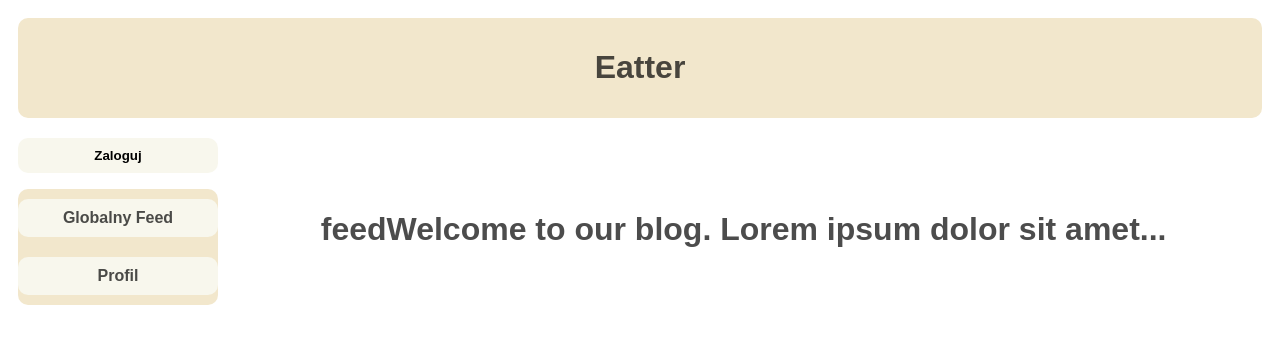
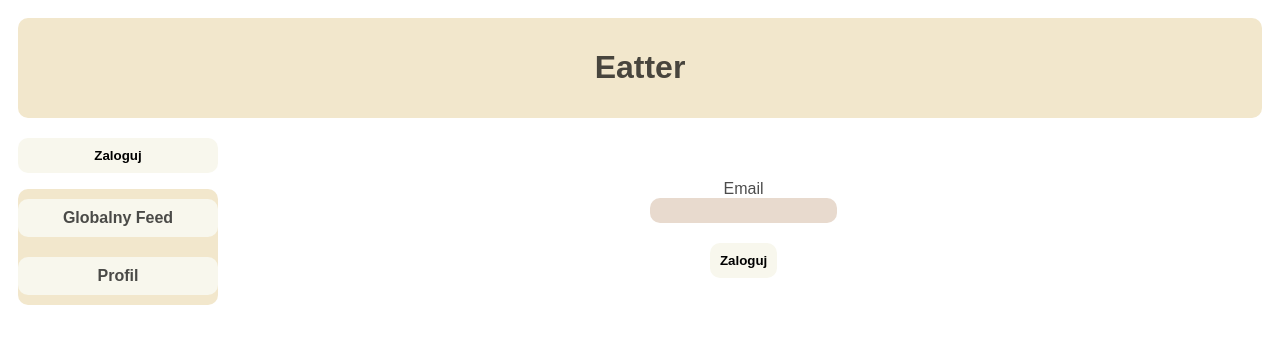
Before and after one commit to Dawiderter/Eatter, a SvelteKit app in the folder eatter_frontend/: page /feed in a window 1280 px wide. Shown: the top 344 px of the page. Built offline with nearby package versions, Linux system fonts and the light colour scheme.

Commit message:
frontend changes

```diff
--- /dev/null
+++ b/eatter_frontend/src/lib/ui_components/MealCard.svelte
@@ -0,0 +1,20 @@
+<script lang="ts">
+    export let name : string;
+</script>
+
+<article>
+    <h1>{name}</h1>
+    <p>Lorem ipsum</p>
+</article>
+
+<style>
+    article {
+        display: flex;
+        flex-direction: column;
+        text-align: center;
+        padding: 10px;
+        margin: 10px;
+        background-color: var(--color-bg-0);
+        border-radius: var(--corner-radius);
+    }
+</style>
--- /dev/null
+++ b/eatter_frontend/src/routes/feed/+page.svelte
@@ -0,0 +1,37 @@
+<script>
+	import Button from "$lib/ui_components/Button.svelte";
+
+</script>
+
+<form method="post" action="/login">
+    <div>
+        <label for="email">Email</label>
+        <input name="email" type="email">
+    </div>
+    <div>
+        <Button>
+            Zaloguj
+        </Button>
+    </div>
+</form>
+
+<style>
+    form {
+        display: flex;
+        flex-direction: column;
+        align-items: center;
+        padding: 10px;
+    }
+    div {
+        display: flex;
+        flex-direction: column;
+        align-items: center;
+        padding: 10px;
+    }
+    input {
+        border-radius: var(--corner-radius);
+        border-style: none;
+        padding: 5px;
+        background-color: var(--color-bg-1);
+    }
+</style>
--- /dev/null
+++ b/eatter_frontend/src/routes/local[lid]/+layout.svelte
@@ -0,0 +1,16 @@
+<script lang="ts">
+    export let data : import("./$types").LayoutData;
+</script>
+
+<div>
+    <h1>Local {data.lid}</h1>
+    <slot></slot>
+</div>
+
+<style>
+    div {
+        display: flex;
+        flex-direction: column;
+        text-align: center;
+    }
+</style>
--- /dev/null
+++ b/eatter_frontend/src/routes/local[lid]/+page.svelte
@@ -0,0 +1,25 @@
+<script lang="ts">
+	import Button from "$lib/ui_components/Button.svelte";
+	import MealCard from "$lib/ui_components/MealCard.svelte";
+
+    export let data : import("./$types").PageData;
+
+    const meals = [1,2,3,4,5,6,7,8,9,10,21,3213,1224,4124,1,1234,512];
+
+</script>
+
+<section>
+    <div>
+        {#each meals as m}
+            <MealCard name={m.toString()} />
+        {/each}
+    </div>
+</section>
+
+<style>
+    div {
+        display: flex;
+        flex-direction: row;
+        flex-wrap: wrap;
+    }
+</style>
```
Also changed, not shown: eatter_frontend/src/routes/local[lid]/+layout.ts (added, +7 -0 lines), eatter_frontend/src/routes/local[lid]/+page.ts (added, +7 -0 lines), eatter_frontend/src/routes/local[lid]/meal[mid]/+page.svelte (added, +8 -0 lines), eatter_frontend/src/routes/local[lid]/meal[mid]/+page.ts (added, +7 -0 lines).
